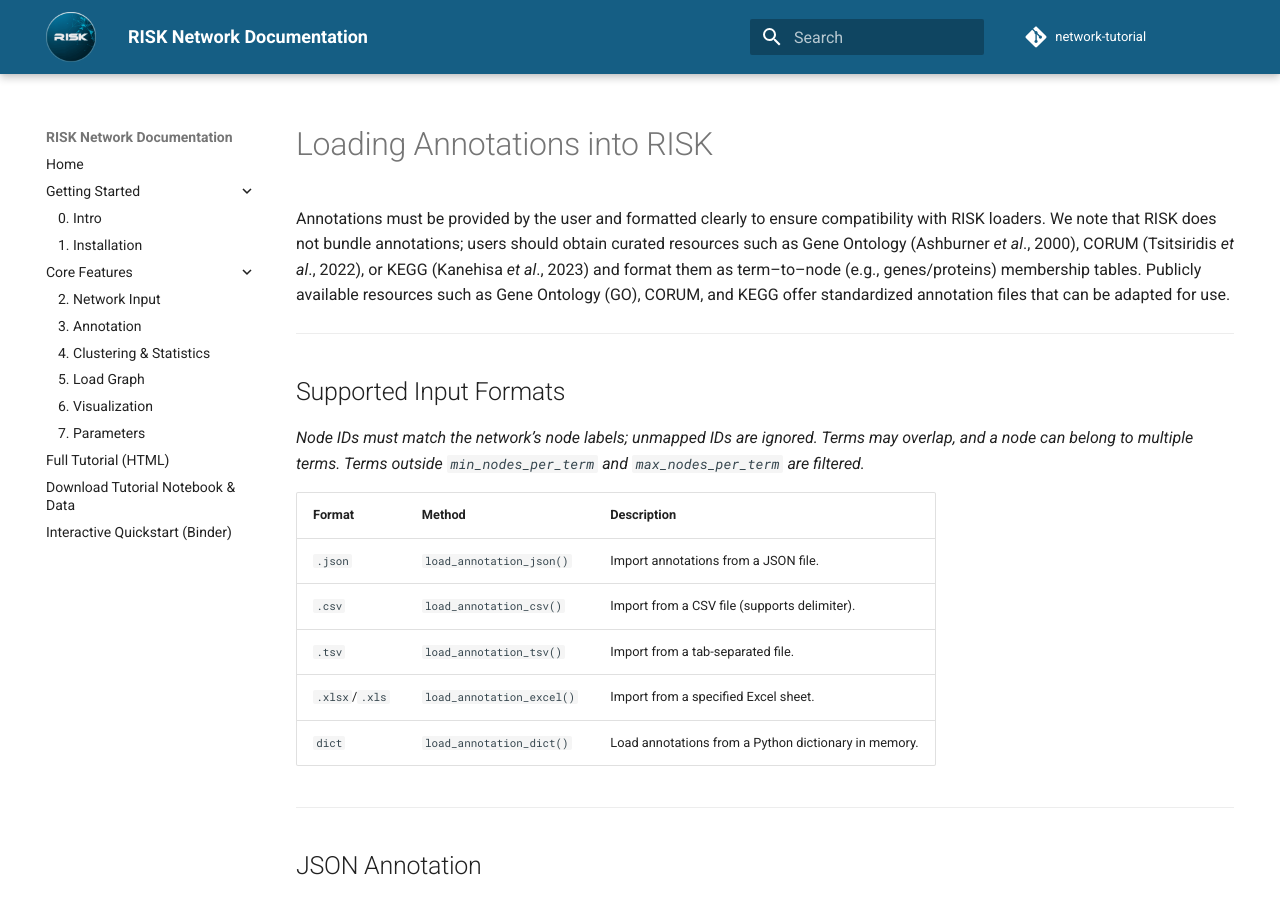
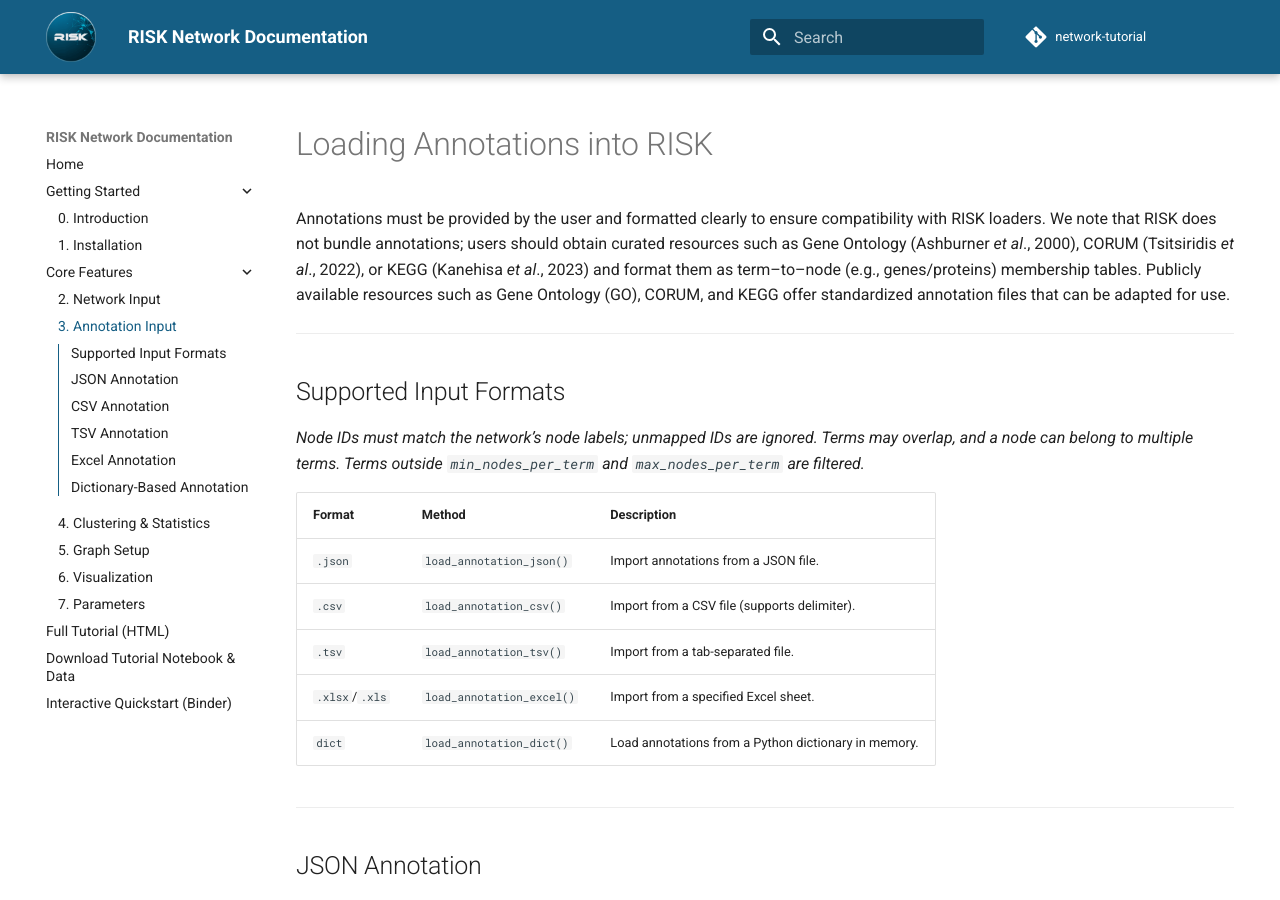
Before and after one commit to riskportal/network-tutorial, an MkDocs documentation site: the page built from docs/3_annotation_input.md, in a window 1280 px wide and 900 px high. Built offline with MkDocs 1.6.1 and Material for MkDocs 9.7.7, drawn with Linux system fonts in a browser that asks for light colours; comment, search, counter and statistics services are not loaded.

Commit message:
update docs settings

```diff
--- a/mkdocs.yml
+++ b/mkdocs.yml
@@ -35,13 +35,13 @@ markdown_extensions:
 nav:
   - Home: index.md
   - Getting Started:
-      - 0. Intro: 0_intro.md
+      - 0. Introduction: 0_introduction.md
       - 1. Installation: 1_installation.md
   - Core Features:
       - 2. Network Input: 2_network_input.md
-      - 3. Annotation: 3_annotation.md
+      - 3. Annotation Input: 3_annotation_input.md
       - 4. Clustering & Statistics: 4_clustering_statistics.md
-      - 5. Load Graph: 5_load_graph.md
+      - 5. Graph Setup: 5_graph_setup.md
       - 6. Visualization: 6_visualization.md
       - 7. Parameters: 7_parameters.md
   - Full Tutorial (HTML): tutorial.html
```
